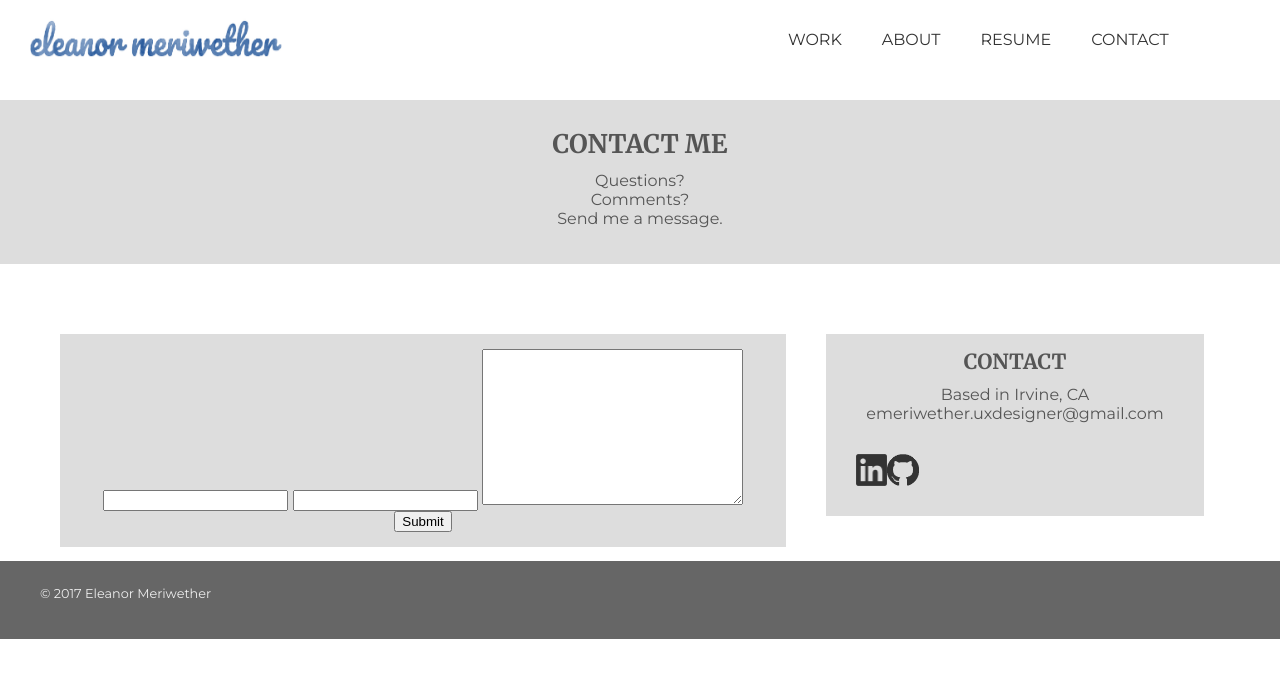
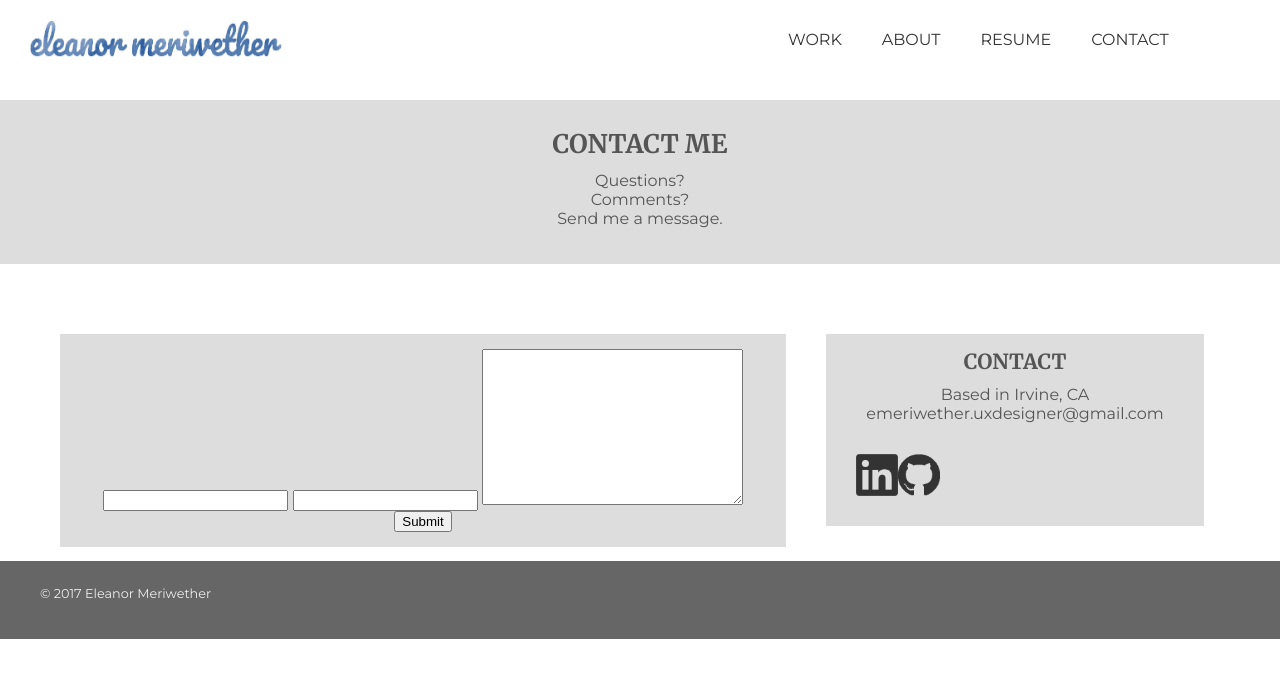
Before and after one commit to emeriwether/emeriwether.github.io, a Jekyll site: the page built from contact.html, in a window 1280 px wide. Shown: the top 678 px of the page. Built offline with Jekyll 4.4.1, drawn with Linux system fonts in a browser that asks for light colours; nearby versions of some CDN libraries.

Commit message:
adjust spacing for contact info section

```diff
--- a/css/styles.css
+++ b/css/styles.css
@@ -142,7 +142,7 @@ section.contactHeader { background-color: #ddd; text-align: center; padding: 30p
 section.contactInfo { margin-top: 60px; text-align: center; }
 section.contactInfo div { background-color: #ddd; width: 30%; float: left; padding: 15px 15px; }
 section.contactInfo div:nth-child(1) { width: 60%; }
-section.contactInfo div div img { width: 30%; float: left; left: 40%; }
+section.contactInfo div div img { width: 40%; float: left; left: 40%; }
 section.contactInfo div:nth-child(2) { margin-left: 40px; }
 
 /*
```
